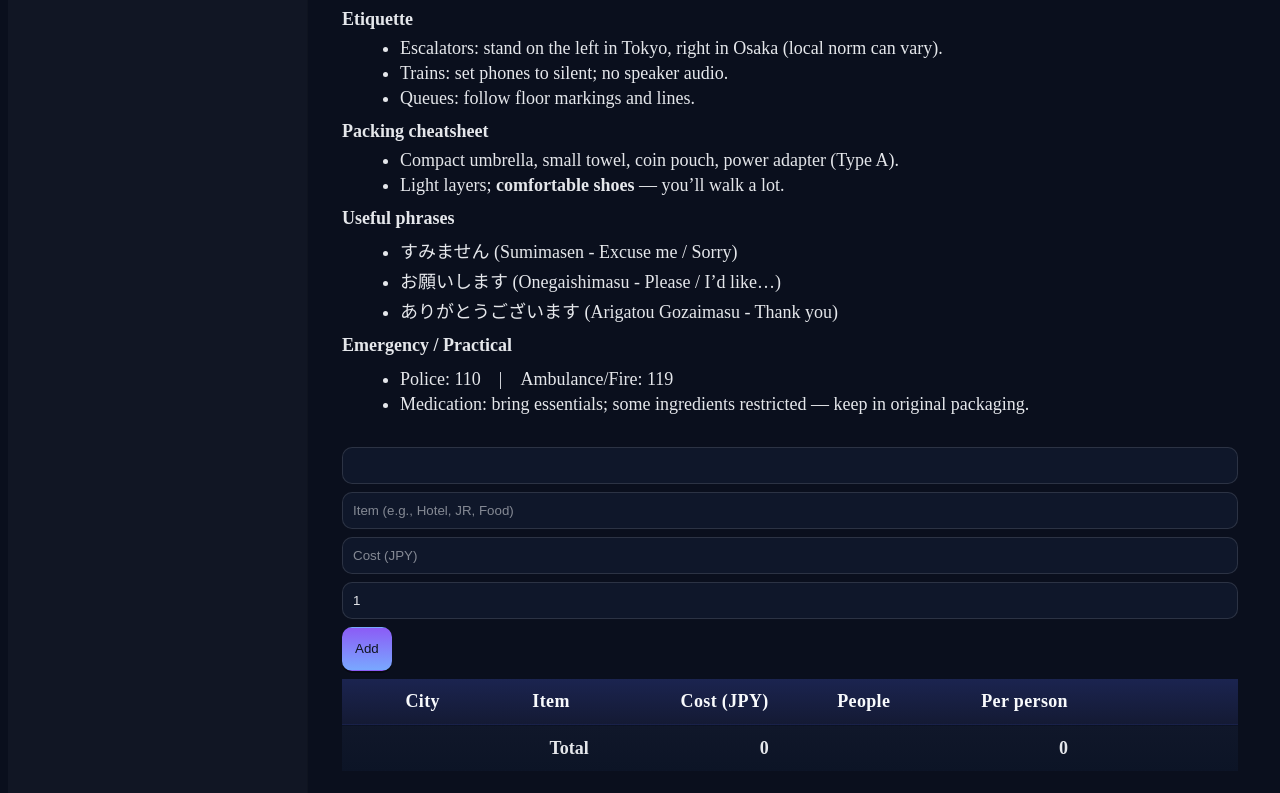
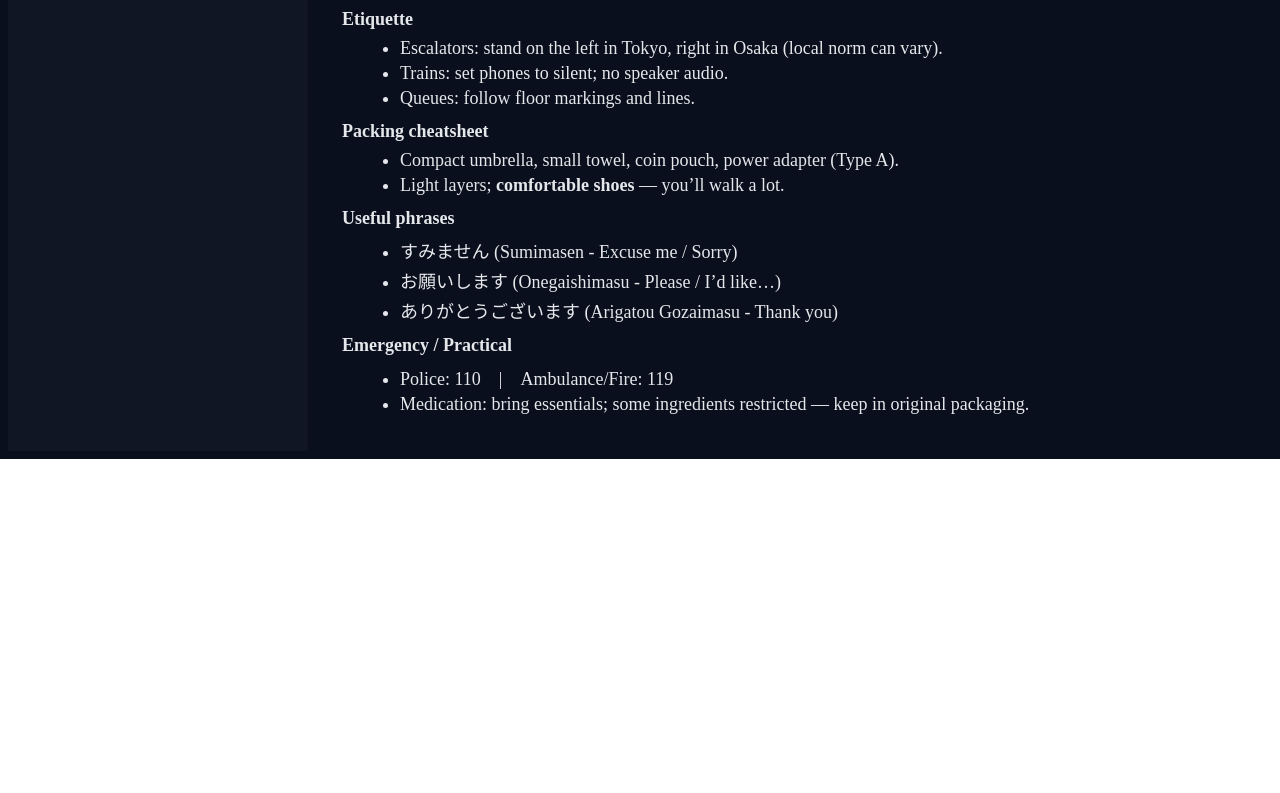
Before and after one commit to NorseAIs/JapanTravel, a plain HTML site: page index.html in a window 1280 px wide. Shown: the part 2102-2895 px from the top of the page. After the commit the page ends 2561 px from the top, so only its background shows below. Drawn offline with nearby package versions, Linux system fonts and the light colour scheme.

Commit message:
Update index.html
Added "style="display:none"" to budget tab since it was coming up when page was first loaded

```diff
--- a/index.html
+++ b/index.html
@@ -258,7 +258,7 @@
 
 
         <!-- Budget -->
-        <div class="tabPanel" id="tab-budget">
+        <div class="tabPanel" id="tab-budget" style="display:none">
           <div class="actions">
             <select id="budgetCity"></select>
             <input id="bItem" placeholder="Item (e.g., Hotel, JR, Food)" aria-label="Item (e.g., Hotel, JR, Food)" />
```
